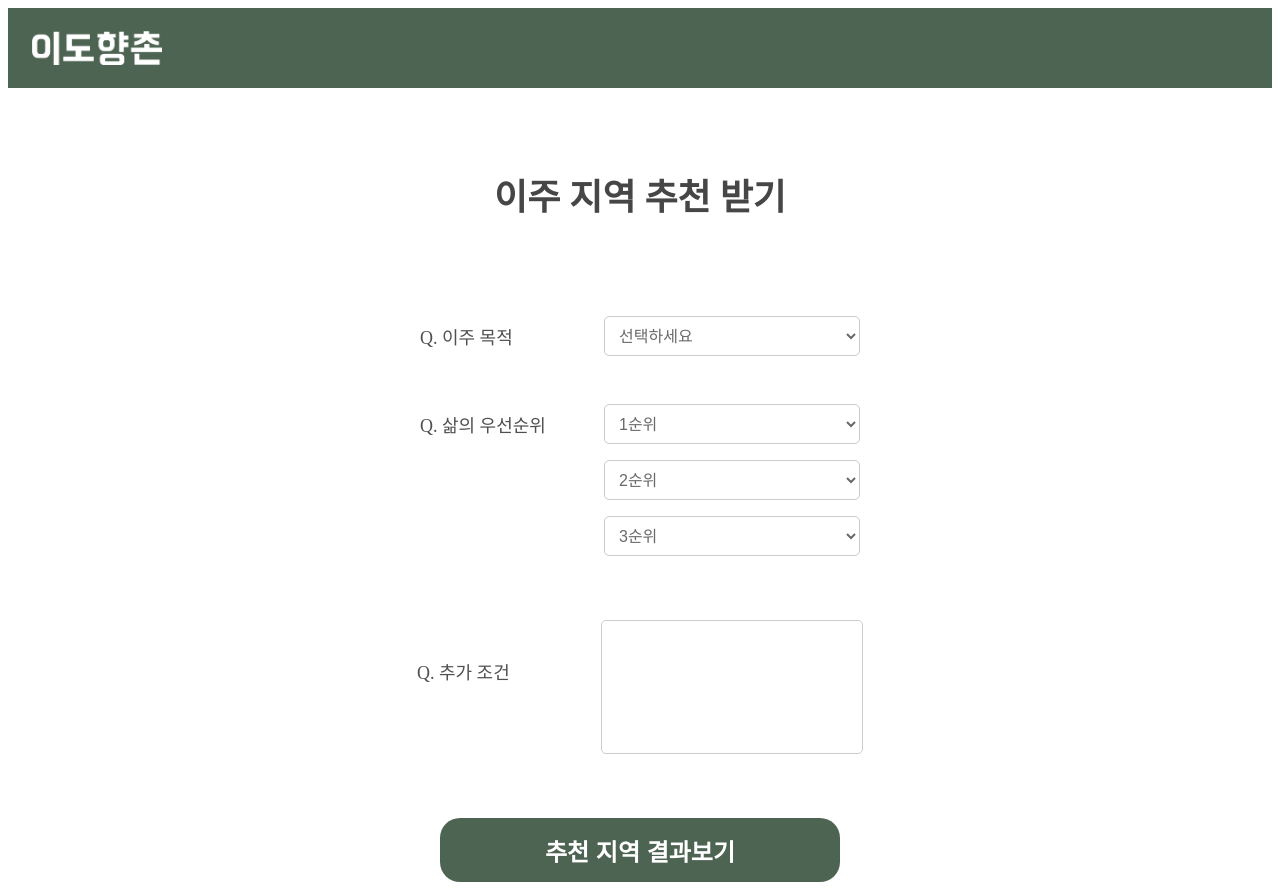
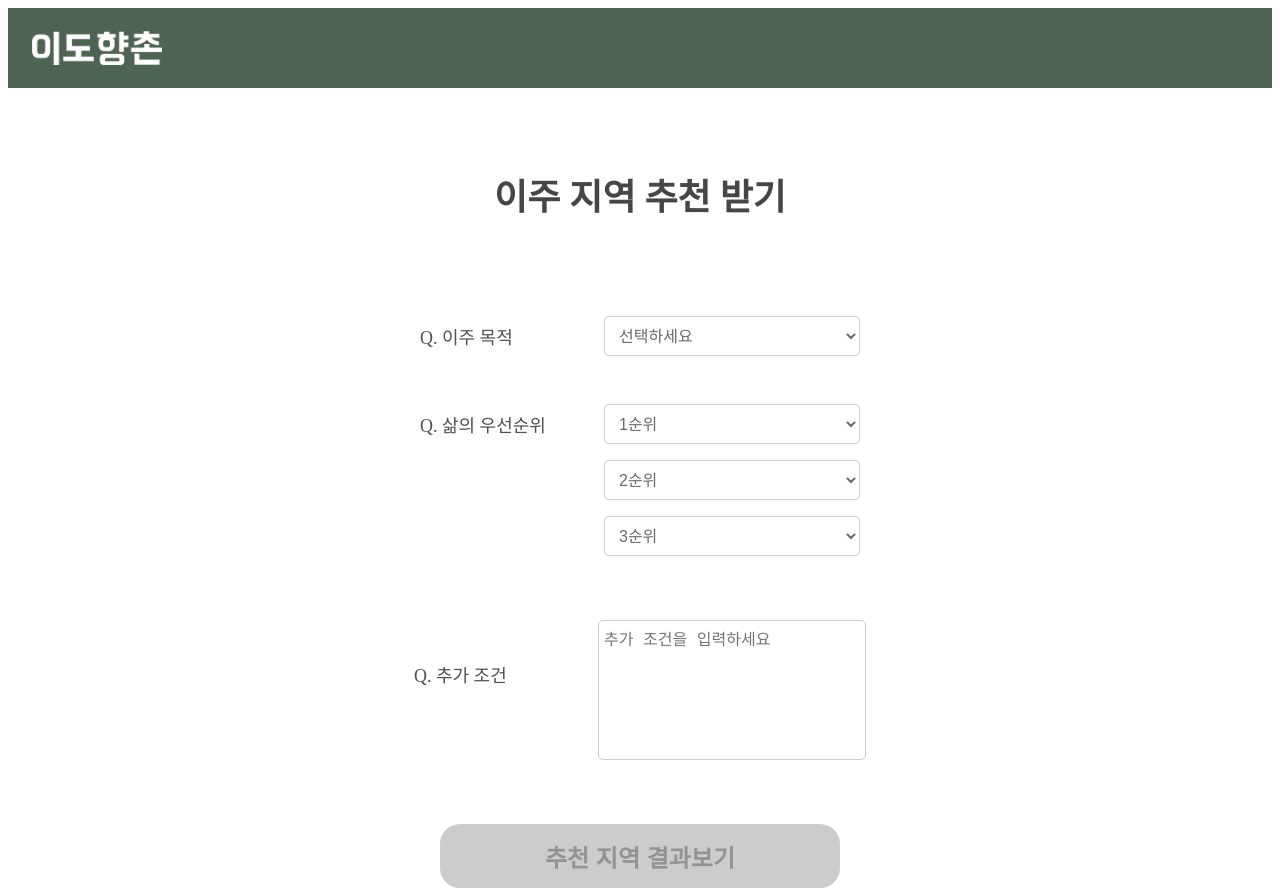
Before and after one commit to gdg-baekya-team20/move-to-village-FE, a React (Vite) app: page /form in a window 1280 px wide. Built offline with nearby package versions, Linux system fonts and the light colour scheme.

Commit message:
[Chore] 각종 에러 및 css 수정

```diff
--- a/src/component/Button.jsx
+++ b/src/component/Button.jsx
@@ -1,10 +1,10 @@
 // import React from 'react'
 import styled from 'styled-components'
 
-function Button({ text, onClick }) { // text와 onClick을 props로 받음
+function Button({ text, onClick, disabled }) { // text와 onClick을 props로 받음
   return (
     <ButtonContainer>
-      <ButtonContent onClick={onClick}>{text}</ButtonContent>
+      <ButtonContent onClick={onClick} disabled={disabled}>{text}</ButtonContent>
     </ButtonContainer>
   )
 }
@@ -17,16 +17,16 @@ const ButtonContainer = styled.div`
 const ButtonContent = styled.button`
   width: 25rem;
   height: 4rem;
-  background-color: #4E6453;
+  background-color: ${(props) => (props.disabled ? '#ccc' : '#4E6453')};
   border: none;
   border-radius: 20px;
   margin-top: 5rem;
-  color: white;
+  color: ${(props) => (props.disabled ? '#white' : 'white')};
   font-size: 24px;
   font-weight: bold;
+  cursor: ${(props) => (props.disabled ? 'not-allowed' : 'pointer')};
 
   &:hover {
-    background-color: #3B5043; /* Hover 효과 추가 */
-    cursor: pointer;
+    background-color: ${(props) => (props.disabled ? '#ccc' : '#3b5244')};
   }
 `;
--- a/src/component/Calculate.jsx
+++ b/src/component/Calculate.jsx
@@ -14,6 +14,8 @@ function Calculate() {
     const [transportationCost, setTransportationCost] = useState('');
     const [housingCost, setHousingCost] = useState('');
 
+    const isFormValid = familyCount && foodCost && transportationCost && housingCost;
+
     const handleSubmit = async () => {
         // URL에 데이터를 추가
         const queryParams = new URLSearchParams({
@@ -25,9 +27,9 @@ function Calculate() {
 
         try {
             // 서버로 POST 요청 보내기
-            await axios.get(`${import.meta.env.VITE_BACK_URL}/api/relocation/cost?${queryParams}`);
+            const response = await axios.get(`${import.meta.env.VITE_BACK_URL}/api/relocation/cost?${queryParams}`);
             console.log('데이터 전송 성공:', queryParams);
-            navigate('/calculator/result'); // 결과 페이지로 이동
+            navigate('/calculator/result', { state: { data: response.data } });
         } catch (error) {
             console.error('데이터 전송 실패:', error);
         }
@@ -59,7 +61,7 @@ function Calculate() {
                             placeholder="식비를 입력해주세요(한 달 기준)"
                             value={foodCost}
                             onChange={(e) => setFoodCost(e.target.value)}
-                        /> 만 원
+                        /> {' '}만 원
             </Row>
             <Row>
                 <Text>교통비</Text>
@@ -68,7 +70,7 @@ function Calculate() {
                             placeholder="차량 관리비, 대중교통 요금 등(한 달 기준)"
                             value={transportationCost}
                             onChange={(e) => setTransportationCost(e.target.value)}
-                        /> 만 원
+                        /> {' '}만 원
             </Row>
             <Row>
                 <Text>주거비</Text>
@@ -77,10 +79,10 @@ function Calculate() {
                             placeholder="월세, 관리비 등 총 합산(한 달 기준)"
                             value={housingCost}
                             onChange={(e) => setHousingCost(e.target.value)}
-                        /> 만 원
+                        /> {' '}만 원
             </Row>
         </Container>
-        <Button text="결과 확인하기" onClick={handleSubmit}/>
+        <Button text="결과 확인하기" onClick={handleSubmit} disabled={!isFormValid}/>
         </Layout>
     </div>
   )
@@ -148,9 +150,11 @@ const Input = styled.input`
     width: 15rem;
     padding: 10px;
     margin-right: 3px;
+    text-align: right;
 
     &::placeholder{
         color: #A9A9A9;
         margin-bottom: 10px;
+        text-align: left;
     }
 `;
--- a/src/component/Input.jsx
+++ b/src/component/Input.jsx
@@ -1,4 +1,4 @@
-import React, { useState } from 'react'
+import { useState } from 'react'
 import Header from './Header'
 import styled from 'styled-components'
 import Button from './Button'
@@ -11,14 +11,50 @@ function Input() {
     const [priority1, setPriority1] = useState('');
       const [priority2, setPriority2] = useState('');
       const [priority3, setPriority3] = useState('');
+      const [additionalConditions, setAdditionalConditions] = useState('');
+
+      const isFormValid = purpose && priority1 && priority2 && priority3 && additionalConditions;
 
     const handleSelectChange = (event) => {
         setPurpose(event.target.value); // 드롭다운 값 변경 처리
       };
 
-    const handleClick = () => {
-        navigate('/form/result');
-    }
+      const handleTextAreaChange = (event) => {
+        setAdditionalConditions(event.target.value);
+      };
+
+
+      const handleClick = async () => {
+        // 요청 데이터 생성
+        const requestData = {
+          purpose,
+          priorities: [priority1, priority2, priority3],
+          additionalConditions,
+        };
+
+        try {
+          // POST 요청 보내기
+          const response = await fetch(`${import.meta.env.VITE_BACK_URL}/api/location/recommendation`, {
+            method: 'POST',
+            headers: {
+              'Content-Type': 'application/json',
+            },
+            body: JSON.stringify(requestData),
+          });
+
+          if (!response.ok) {
+            throw new Error('POST 요청 실패');
+          }
+
+          const result = await response.json();
+          console.log('서버 응답:', result);
+
+          // 성공 시 결과 페이지로 이동
+          navigate('/form/result');
+        } catch (error) {
+          console.error('POST 요청 중 에러 발생:', error);
+        }
+      };
 
   return (
     <div>
@@ -31,12 +67,11 @@ function Input() {
                     <option value="" disabled>
                       선택하세요
                     </option>
-                    <option value="farming">귀농</option>
-                    <option value="job_startup">일자리/창업</option>
-                    <option value="quality_of_life">삶의 질(건강, 가족과의 시간)</option>
-                    <option value="retirement">귀향 및 은퇴</option>
-                    <option value="economic_reason">경제적 이유(생활비, 주거비 절감)</option>
-                    <option value="others">기타</option>
+                    <option value="귀농">귀농</option>
+                    <option value="일자리">일자리</option>
+                    <option value="삶의질">삶의 질</option>
+                    <option value="귀향및은퇴">귀향 및 은퇴</option>
+                    <option value="없음">없음</option>
               </Select>
             </Row>
             <PriorityBox>
@@ -46,11 +81,11 @@ function Input() {
                   <option value="" disabled>
                     1순위
                   </option>
-                  <option value="transportation">교통</option>
-                  <option value="culture">문화</option>
-                  <option value="healthcare">의료시설</option>
-                  <option value="nature">자연환경</option>
-                  <option value="cost_of_living">물가</option>
+                  <option value="교통">교통</option>
+                  <option value="문화">문화</option>
+                  <option value="의료시설">의료시설</option>
+                  <option value="자연환경">자연환경</option>
+                  <option value="물가">물가</option>
                 </Select>
               </Row>
               <Row>
@@ -59,11 +94,11 @@ function Input() {
                   <option value="" disabled>
                     2순위
                   </option>
-                  <option value="transportation">교통</option>
-                  <option value="culture">문화</option>
-                  <option value="healthcare">의료시설</option>
-                  <option value="nature">자연환경</option>
-                  <option value="cost_of_living">물가</option>
+                  <option value="교통">교통</option>
+                  <option value="문화">문화</option>
+                  <option value="의료시설">의료시설</option>
+                  <option value="자연환경">자연환경</option>
+                  <option value="물가">물가</option>
                 </Select>
               </Row>
               <Row>
@@ -72,20 +107,20 @@ function Input() {
                   <option value="" disabled>
                      3순위
                   </option>
-                  <option value="transportation">교통</option>
-                  <option value="culture">문화</option>
-                  <option value="healthcare">의료시설</option>
-                  <option value="nature">자연환경</option>
-                  <option value="cost_of_living">물가</option>
+                  <option value="교통">교통</option>
+                  <option value="문화">문화</option>
+                  <option value="의료시설">의료시설</option>
+                  <option value="자연환경">자연환경</option>
+                  <option value="물가">물가</option>
                 </Select>
               </Row>
               </PriorityBox>
 
         <Row>
             <Text>Q. 추가 조건</Text>
-            <Area />
+            <Area value={additionalConditions} onChange={handleTextAreaChange} placeholder="추가 조건을 입력하세요" />
         </Row>
-        <Button text="추천 지역 결과보기" onClick={handleClick} />
+        <Button text="추천 지역 결과보기" onClick={handleClick} disabled={!isFormValid}/>
         </Container>
     </div>
   )
@@ -162,9 +197,10 @@ const Area = styled.textarea`
     font-size: 16px; /* 글꼴 크기 */
     border-radius:5px;
     margin-bottom: -2rem;
+    padding: 5px;
 
     ::placeholder {
-        color: #A9A9A9; /* placeholder 색상 */
+        color: #b7b4b4; /* placeholder 색상 */
     }
 
     &:focus {
--- a/src/component/RecomResult.jsx
+++ b/src/component/RecomResult.jsx
@@ -1,4 +1,4 @@
-import React, { useState } from 'react';
+import { useState } from 'react';
 import styled from 'styled-components';
 import Header from './Header';
 import recomData from './mock/RecomMock.json'; // JSON 데이터 import
--- a/src/component/Result.jsx
+++ b/src/component/Result.jsx
@@ -1,14 +1,16 @@
-import React from "react";
+// import React from "react";
 import Header from "./Header";
 import calculData from "./mock/calculMock.json"; // JSON 데이터를 import
 import styled from "styled-components";
 import arrow from '../assets/arrow.png';
 import Button from '../component/Button.jsx';
 import car from '../assets/car.png';
-import { useNavigate } from "react-router-dom";
+import { useLocation, useNavigate } from "react-router-dom";
 
 function Result() {
     const data = calculData[0];
+    // const location = useLocation();
+    // const data = location.state?.data;
     const navigate = useNavigate();
     const handleClick = () => {
         navigate('/form');
--- a/src/component/Start.jsx
+++ b/src/component/Start.jsx
@@ -1,4 +1,4 @@
-import React from 'react'
+// import React from 'react'
 import { useNavigate } from 'react-router-dom'
 import styled from 'styled-components'
 
@@ -58,4 +58,5 @@ const Button = styled.button`
   color: #4E6453;
   font-size: 24px;
   font-weight: bold;
+  cursor: pointer;
 `;
```
